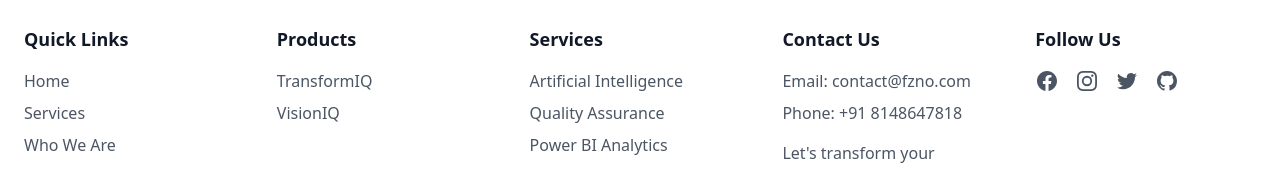
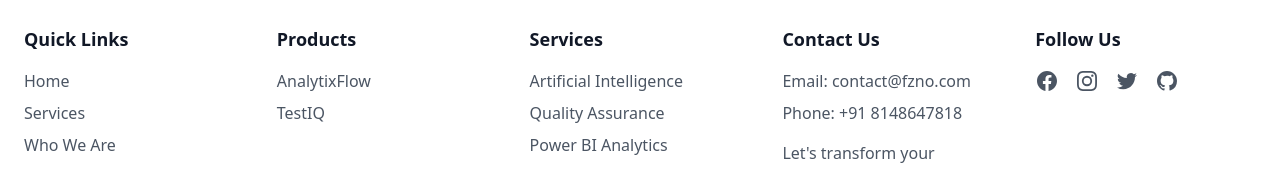
Before and after one commit to Janiarafath/fzno-web, a Next.js app: page / in a window 1280 px wide. Shown: the part 2828-2997 px from the top of the page. Built offline with nearby package versions, Linux system fonts and the light colour scheme.

Commit message:
first commit

```diff
--- a/components/footer.tsx
+++ b/components/footer.tsx
@@ -70,18 +70,18 @@ const Footer = () => {
             <ul className="space-y-2">
               <li>
                 <Link
-                  href="https://fznoflow.netlify.app/"
+                  href="https://analytixflow.fzno.in/"
                   className="text-gray-600 dark:text-gray-400 hover:text-purple-600 dark:hover:text-purple-400"
                 >
-                  TransformIQ
+                  AnalytixFlow
                 </Link>
               </li>
               <li>
                 <Link
-                  href="https://fznovision.netlify.app/"
+                  href="https://dr5hn.github.io/coming-soon/"
                   className="text-gray-600 dark:text-gray-400 hover:text-purple-600 dark:hover:text-purple-400"
                 >
-                  VisionIQ
+                  TestIQ
                 </Link>
               </li>
             </ul>
--- a/components/header.tsx
+++ b/components/header.tsx
@@ -62,10 +62,10 @@ const Header = () => {
                 </DropdownMenuTrigger>
                 <DropdownMenuContent>
                   <DropdownMenuItem>
-                    <Link href="https://fznoflow.netlify.app/">TransformIQ</Link>
+                    <Link href="https://analytixflow.fzno.in/">AnalytixFlow</Link>
                   </DropdownMenuItem>
                   <DropdownMenuItem>
-                    <Link href="https://fznovision.netlify.app/">VisionIQ</Link>
+                    <Link href="https://dr5hn.github.io/coming-soon/">TestIQ</Link>
                   </DropdownMenuItem>
                 </DropdownMenuContent>
               </DropdownMenu>
@@ -135,13 +135,13 @@ const Header = () => {
                   </DropdownMenuTrigger>
                   <DropdownMenuContent>
                     <DropdownMenuItem>
-                      <Link href="https://fznoflow.netlify.app/" onClick={() => setIsMenuOpen(false)}>
-                        TransformIQ
+                      <Link href="https://analytixflow.fzno.in/" onClick={() => setIsMenuOpen(false)}>
+                       AnalytixFlow
                       </Link>
                     </DropdownMenuItem>
                     <DropdownMenuItem>
-                      <Link href="https://fznovision.netlify.app/" onClick={() => setIsMenuOpen(false)}>
-                        VisionIQ
+                      <Link href="https://dr5hn.github.io/coming-soon/" onClick={() => setIsMenuOpen(false)}>
+                        TestIQ
                       </Link>
                     </DropdownMenuItem>
                   </DropdownMenuContent>
```
